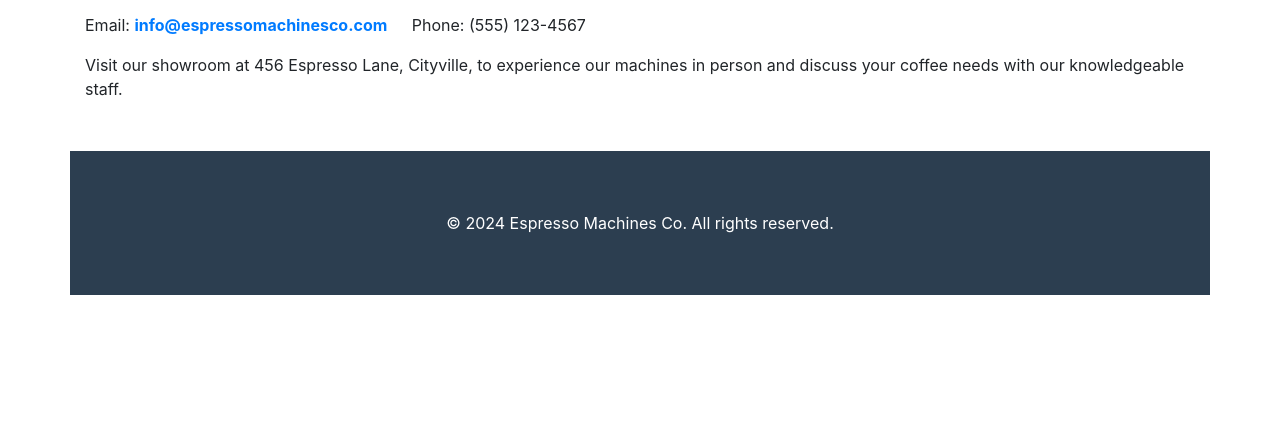
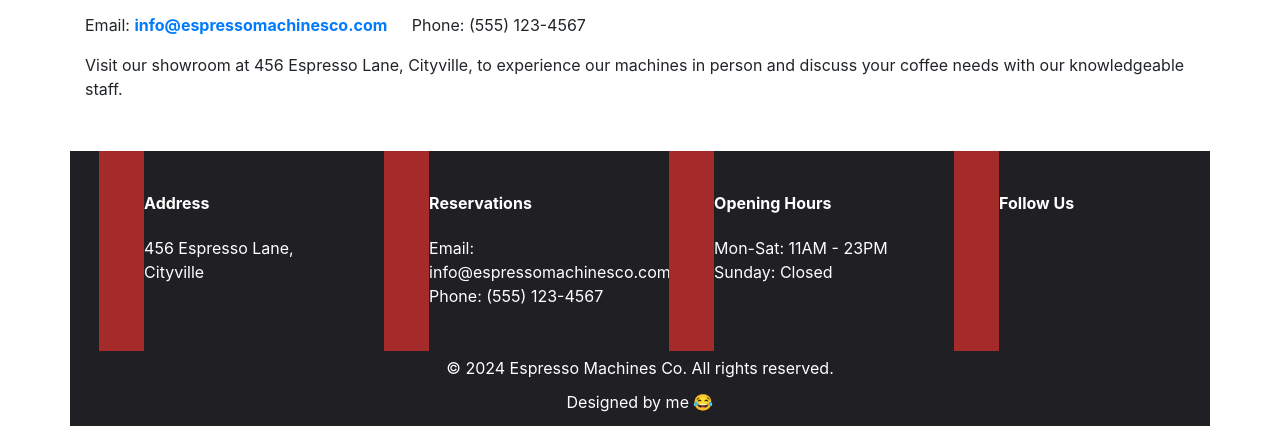
Before and after one commit to Saad3123/ProjectFabin, a plain HTML site: page index.html in a window 1280 px wide. Shown: the part 731-1157 px from the top of the page. Before the commit the page ends 1026 px from the top, so only its background shows below. Drawn offline with nearby package versions, Linux system fonts and the light colour scheme.

Commit message:
footer done

```diff
--- a/index.html
+++ b/index.html
@@ -95,12 +95,48 @@
     </ul>
     <p>Visit our showroom at 456 Espresso Lane, Cityville, to experience our machines in person and discuss your coffee needs with our knowledgeable staff.</p>
   </section>
-
+ <!-- <p>&copy; 2024 Espresso Machines Co. All rights reserved.</p>-->
 
   <footer>
-    <div class="container">
-      <p>&copy; 2024 Espresso Machines Co. All rights reserved.</p>
+   <div class="firstb">
+    <div class="box1">
+      <div class="icon"></div>
+      <div class="data">
+        <div class="namin"><b>Address</b></div>
+        <div class="space"></div>
+        <div class="values">456 Espresso Lane, Cityville</div>
+      </div>
     </div>
+    <div class="box1">
+      <div class="icon"></div>
+      <div class="data">
+        <div class="namin"><b>Reservations</b></div>
+        <div class="space"></div>
+        <div class="values">Email: info@espressomachinesco.com Phone: (555) 123-4567
+        </div>
+      </div>
+    </div>
+    <div class="box1">
+      <div class="icon"></div>
+      <div class="data">
+        <div class="namin"><b>Opening Hours</b></div>
+        <div class="space"></div>
+        <div class="values">Mon-Sat: 11AM - 23PM Sunday: Closed</div>
+      </div>
+    </div>
+    <div class="box1">
+      <div class="icon"></div>
+      <div class="data">
+        <div class="namin"><b>Follow Us</b></div>
+        <div class="space"></div>
+        <div class="values"></div>
+      </div>
+    </div>
+   </div>
+   <div class="secondb">
+    <div class="copyr"><p>&copy; 2024 Espresso Machines Co. All rights reserved.</p></div>
+    <div class="designers">Designed by me &#x1F602</div>
+   </div>
   </footer>
 </main>
 
--- a/style.css
+++ b/style.css
@@ -148,8 +148,76 @@ header {
       }
   }
   footer {
-    background-color: #2c3e50;
+    background-color: #1f1f24;
     color: #fff;
-    padding: 10px 0;
-    text-align: center;
+    display:flex;
+    justify-content: space-evenly;
+
   }
+.firstb
+{
+    display: flex;
+    justify-content: space-around;
+    /* background-color: yellowgreen; */
+    height: 200px;
+
+}
+.secondb
+{
+    display: flex;
+    flex-direction: column;
+    align-items: center;
+    /* background-color: #1f1f24; */
+    height: 75px;
+}
+.box1
+{
+    display: flex;
+    /* background-color: rgb(97, 52, 203); */
+    width: 20%;
+    height: 100%;
+}
+.icon
+{
+    background-color: brown;
+    width: 20%;
+}
+.data
+{
+    display: flex;
+    flex-direction: column;
+    justify-content: center;
+    /* background-color: burlywood; */
+    width: 80%;
+}
+.namin
+{
+    /* background-color: orange; */
+    height: 25px;
+}
+.values
+{
+    /* background-color: orangered; */
+    height: 75px;
+}
+.space
+{
+    height: 20px;
+}
+.copyr
+{
+    padding-top: 5px;
+    /* display: flex;
+    justify-content: center; */
+    align-items: center;
+    /* background-color: pink; */
+    height:50%;
+}
+.designers
+{
+    padding-top: 2px;
+    /* display: flex;
+    justify-content: center; */
+    /* background-color: bisque;   */
+    height:50%;
+}
```
